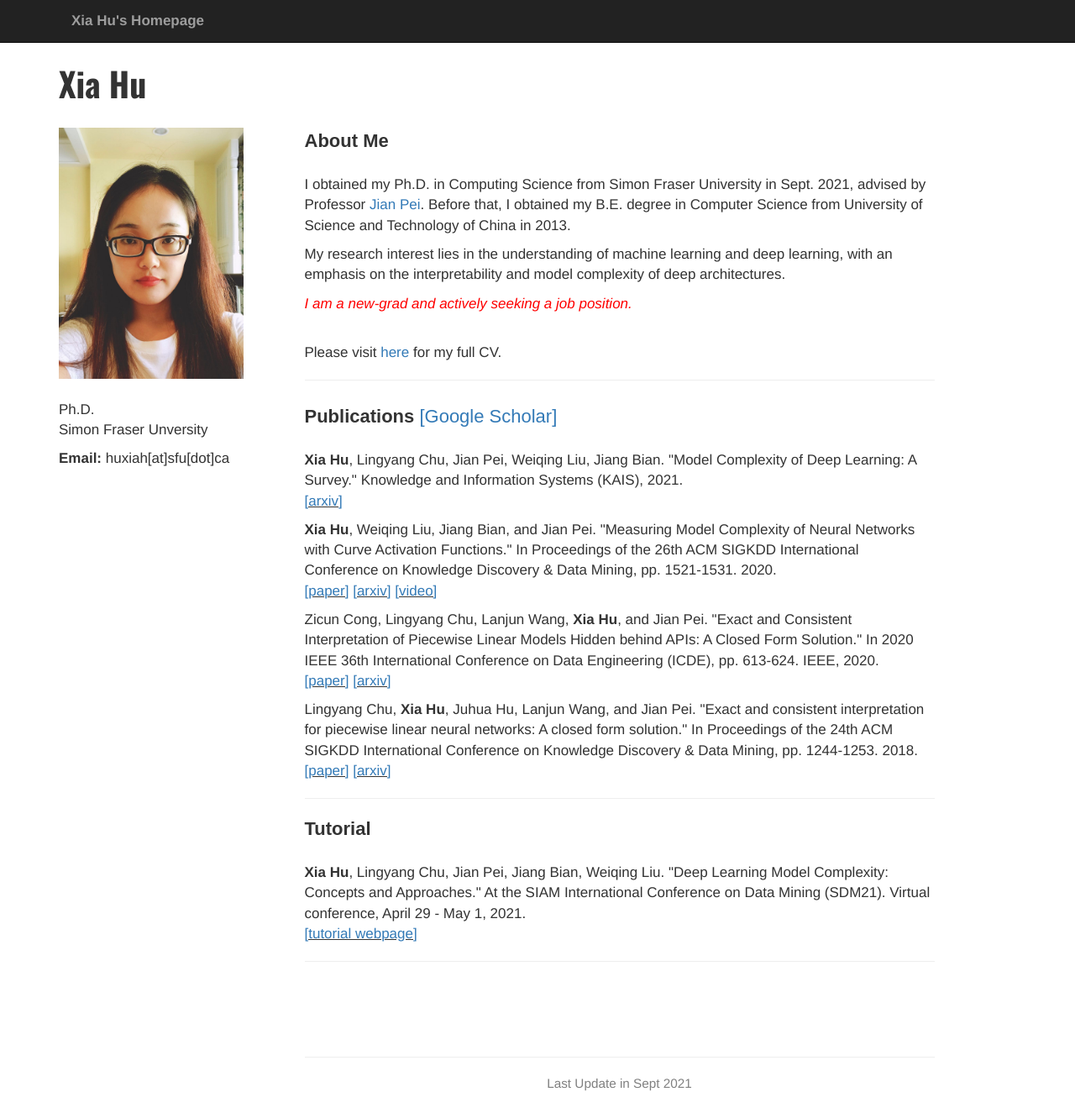
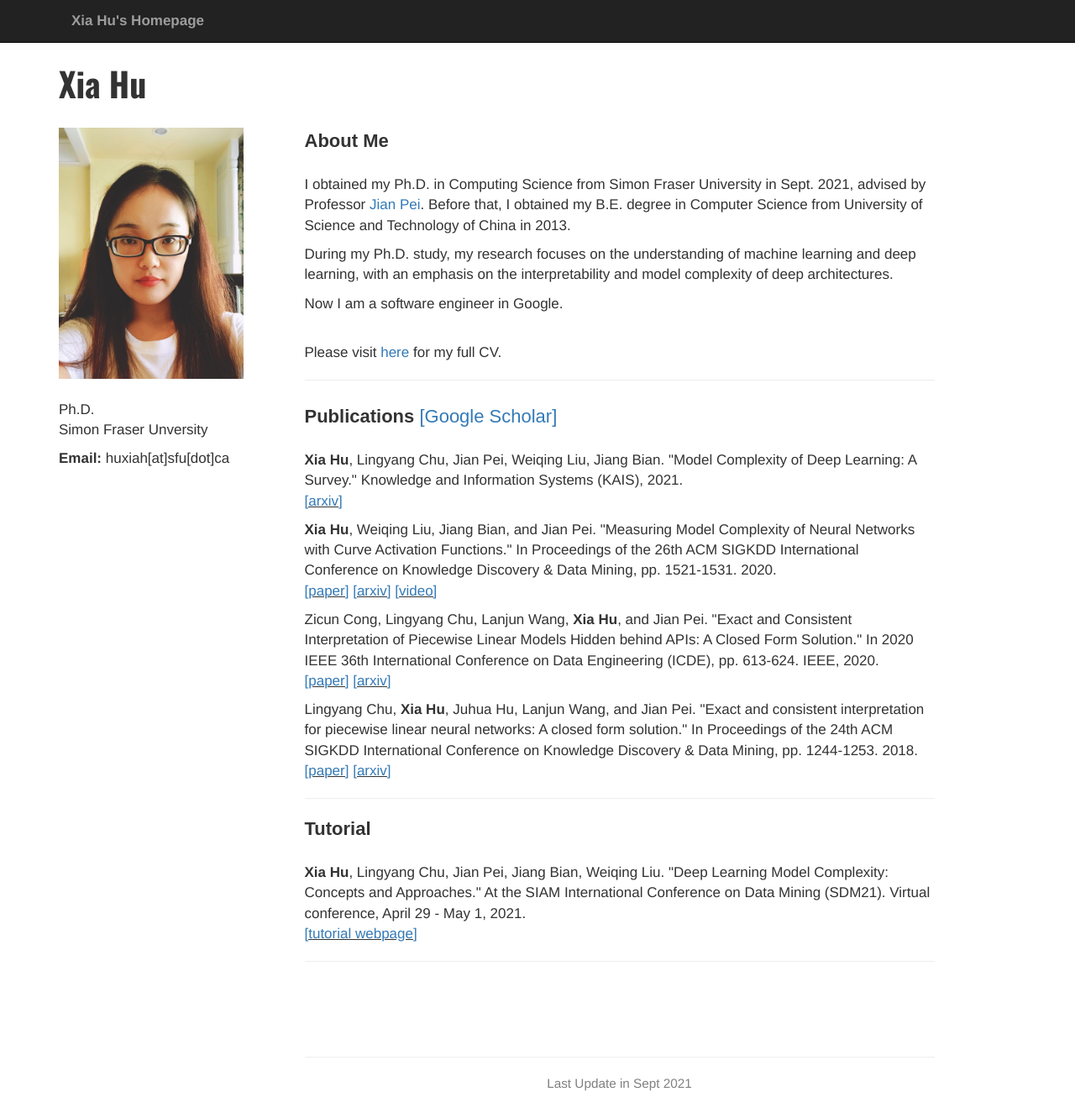
Before and after one commit to Xia-Hu/Xia-Hu.github.io, a Jekyll site: the page index.html, which Jekyll copies as it is, in a window 1280 px wide. Shown: the whole page at 84% size. Built offline with Jekyll 4.4.1, drawn with Linux system fonts in a browser that asks for light colours.

Commit message:
Update index.html

```diff
--- a/index.html
+++ b/index.html
@@ -85,11 +85,11 @@
 					Before that, I obtained my B.E. degree in Computer Science from University of Science and Technology of China in 2013.
 			        </p>
 
-			        <p>My research interest lies in the understanding of machine learning and deep learning,
+			        <p>During my Ph.D. study, my research focuses on the understanding of machine learning and deep learning,
 					with an emphasis on the interpretability and model complexity of deep architectures. <br>
 			      	</p>
 
-				<p style="color: red"><i>I am a new-grad and actively seeking a job position.</i></p>
+				<p>Now I am a software engineer in Google.</p>
 			      	<br>
 
 			      	<p>Please visit <a href="XiaHu_CV_re.pdf" target="_blank">here</a> for my full CV.</p>
```
